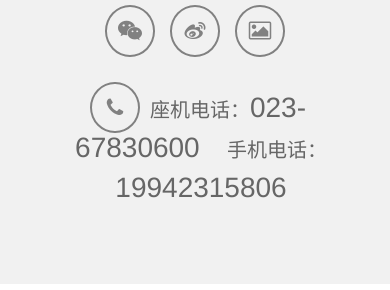
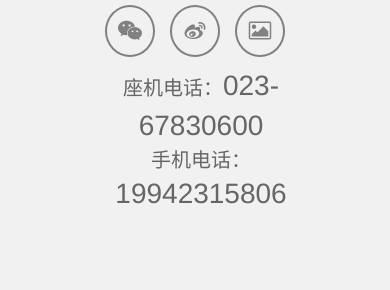
Before and after one commit to douwo/test4, a plain HTML site: page index.html in a window 390 px wide. Shown: the part 6147-6437 px from the top of the page. Drawn offline with Linux system fonts and the light colour scheme.

Commit message:
20181212
电话显示修改

```diff
--- a/index.html
+++ b/index.html
@@ -88,7 +88,8 @@
 				align-items: center;
 				justify-content: center;
 			}
-			.tel{
+
+			.tel {
 				position: relative;
 				bottom: 16px;
 				left: 6px;
@@ -479,13 +480,12 @@
 						</ul>
 						<br />
 						<br />
-						<ul class="clean-footer-social-info">
-							<li>
-								<a href=""><i class="fa fa-phone"></i></a>
-							</li>
-						</ul>
-						<span class="tel">座机电话：<span style="font-size: 28px;">023-67830600</span></span>&nbsp;&nbsp;&nbsp;&nbsp;&nbsp;&nbsp;
-						<span class="tel">手机电话：<span style="font-size: 28px;">19942315806</span></span>
+						<div class="col-xs-12">
+							<span class="tel">座机电话：<span style="font-size: 28px;">023-67830600</span></span>
+						</div>
+						<div class="col-xs-12">
+							<span class="tel">手机电话：<span style="font-size: 28px;">19942315806</span></span>
+						</div>
 					</div>
 				</div>
 			</div>
```
